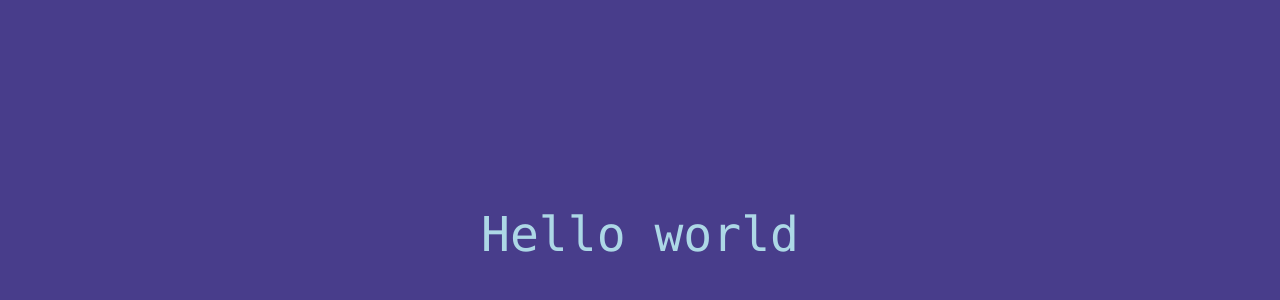
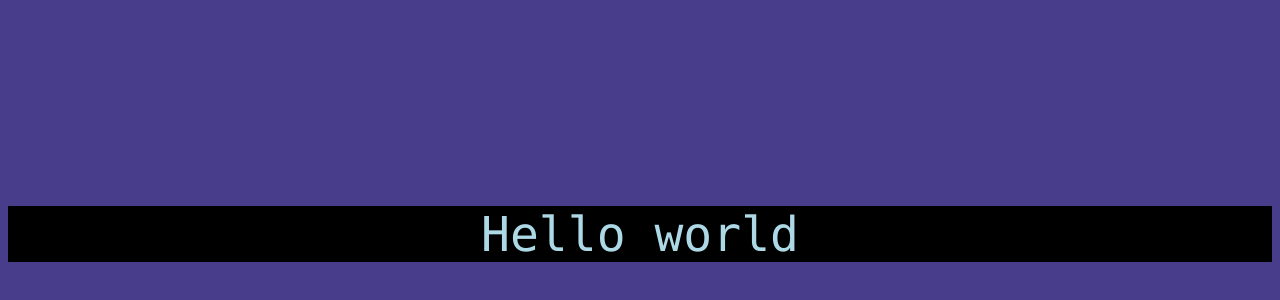
Before and after one commit to aleclarson/vite-tsconfig-paths, a React (Vite) app in the folder demo/: page / in a window 1280 px wide. Shown: the part 2-302 px from the top of the page. Built offline with nearby package versions, Linux system fonts and the light colour scheme.

Commit message:
chore(demo): test css modules

```diff
--- /dev/null
+++ b/demo/src/Root.module.css
@@ -0,0 +1,3 @@
+.main {
+  background: black;
+}
--- a/demo/src/Root.tsx
+++ b/demo/src/Root.tsx
@@ -1 +1,5 @@
-export const Root = () => <div>Hello world</div>
+import css from '@/Root.module.css'
+
+export const Root = () => {
+  return <div className={css.main}>Hello world</div>
+}
--- a/demo/tsconfig.json
+++ b/demo/tsconfig.json
@@ -10,6 +10,7 @@
     "baseUrl": ".",
     "paths": {
       "@/*": ["src/*"]
-    }
+    },
+    "types": ["vite/client"]
   }
 }
```
